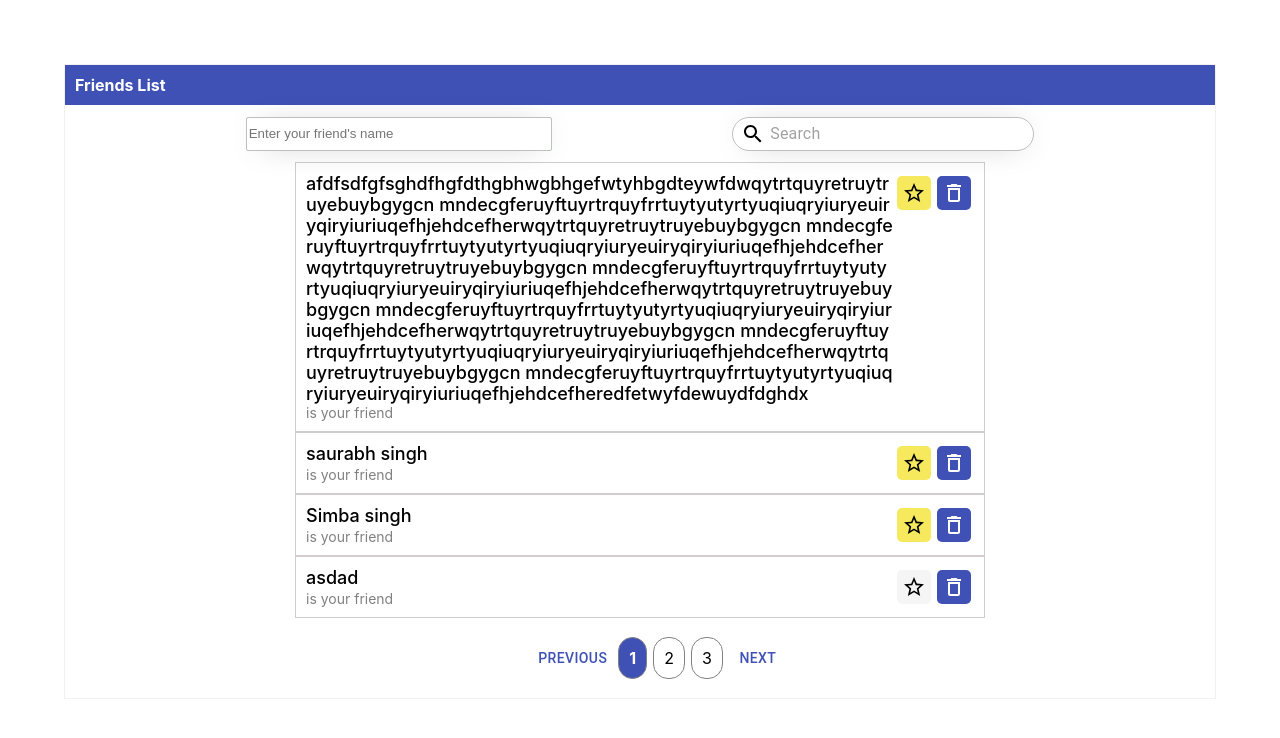
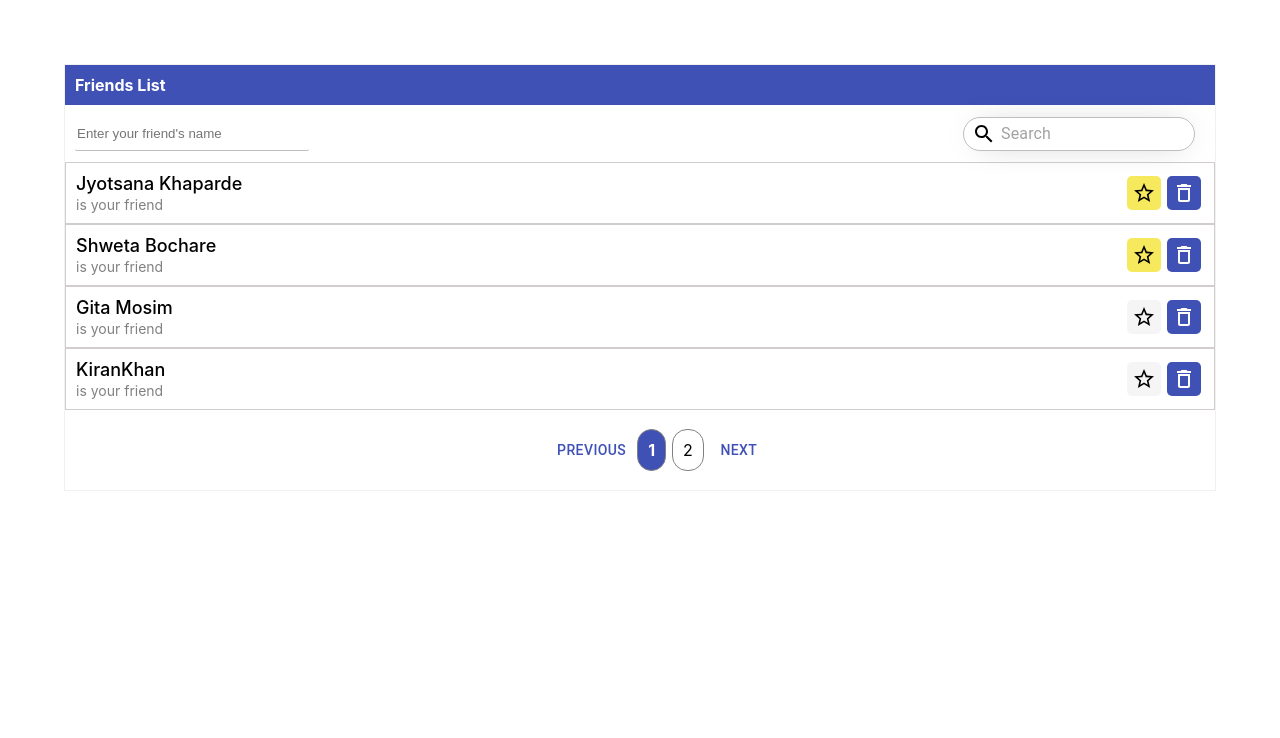
Before and after one commit to jyotsana-khaparde/friendList-frontend, a React (Create React App) app: page / in a window 1280 px wide. Shown: the top 738 px of the page. Built offline with nearby package versions, Linux system fonts and the light colour scheme; data requests are answered from the project's data file.

Commit message:
changes in CSS

```diff
--- a/db.json
+++ b/db.json
@@ -1,59 +1,44 @@
 {
   "friendList": [
     {
-      "id": "594e1630-1d33-4be3-ab79-8026ab25d999",
-      "name": "mamta khapardde",
+      "id": "7871c537-4081-476c-bc68-64766eae097b",
+      "name": "Jyotsana Khaparde",
+      "isFavorite": true
+    },
+    {
+      "id": "e3963a5d-0d64-469c-9b13-042a48682b23",
+      "name": "Simran Kaur",
       "isFavorite": false
     },
     {
-      "id": "f18b5656-97f6-4f71-9775-590ebdea5066",
-      "name": "Simarn Kaur",
+      "id": "7acdbdd7-2d42-4846-88d4-e4c9a9b694ae",
+      "name": "Mayank Goyal",
       "isFavorite": false
     },
     {
-      "id": "8cff64b2-8867-450c-96e1-d6d5505b873d",
-      "name": "Simba singh",
+      "id": "38f37ccc-ae26-4f80-bb99-adc37cb054e1",
+      "name": "Shweta Bochare",
       "isFavorite": true
     },
     {
-      "id": "34aa51f2-d281-487a-8bcc-0bc3c72c571e",
-      "name": "Quest",
+      "id": "b645a0a5-2441-4701-87bc-01aa5c806b4b",
+      "name": "KiranKhan",
       "isFavorite": false
     },
     {
-      "id": "c477cf2f-9f8e-45df-9340-7efc268f40c6",
-      "name": "asdd",
+      "id": "bcb27a37-945d-4df4-a905-eccd103ee360",
+      "name": "Sanam Puri",
       "isFavorite": false
     },
     {
-      "id": "6a41bb6c-1c90-4404-98c6-34754de0fd2e",
-      "name": "asdad",
+      "id": "1874f78e-cc3d-48e6-897d-6e7940bc9fc0",
+      "name": "Gita Mosim",
       "isFavorite": false
     },
     {
-      "id": "f707144f-28d1-4a87-8259-3df516022ba7",
-      "name": "qweqw",
+      "id": "91bc4fb0-b605-4a90-8ce0-2712f6c74878",
+      "name": "Sneha Sharma",
       "isFavorite": false
-    },
-    {
-      "id": "4a3c89a3-0dd2-437e-a75f-5d6636cb55b1",
-      "name": "saurabh singh",
-      "isFavorite": true
-    },
-    {
-      "id": "43f138d5-ef15-4862-af13-e12a296fcba4",
-      "name": "sbvfhadgfgjhfgjfhabfhjdsbc skehbahsebfkeiurfbasecf",
-      "isFavorite": false
-    },
-    {
-      "id": "d30d1d8d-48c8-440c-8d68-e0d83da733c3",
-      "name": "wqytrtquyretruytruyebuybgygcn mndecgferuyftuyrtrquyfrrtuytyutyrtyuqiuqryiuryeuiryqiryiuriuqefhjehdcefher",
-      "isFavorite": false
-    },
-    {
-      "id": "88f229db-b733-4d9d-8eac-50e4cd5dc2e2",
-      "name": "afdfsdfgfsghdfhgfdthgbhwgbhgefwtyhbgdteywfdwqytrtquyretruytruyebuybgygcn mndecgferuyftuyrtrquyfrrtuytyutyrtyuqiuqryiuryeuiryqiryiuriuqefhjehdcefherwqytrtquyretruytruyebuybgygcn mndecgferuyftuyrtrquyfrrtuytyutyrtyuqiuqryiuryeuiryqiryiuriuqefhjehdcefherwqytrtquyretruytruyebuybgygcn mndecgferuyftuyrtrquyfrrtuytyutyrtyuqiuqryiuryeuiryqiryiuriuqefhjehdcefherwqytrtquyretruytruyebuybgygcn mndecgferuyftuyrtrquyfrrtuytyutyrtyuqiuqryiuryeuiryqiryiuriuqefhjehdcefherwqytrtquyretruytruyebuybgygcn mndecgferuyftuyrtrquyfrrtuytyutyrtyuqiuqryiuryeuiryqiryiuriuqefhjehdcefherwqytrtquyretruytruyebuybgygcn mndecgferuyftuyrtrquyfrrtuytyutyrtyuqiuqryiuryeuiryqiryiuriuqefhjehdcefheredfetwyfdewuydfdghdx",
-      "isFavorite": true
     }
   ]
 }
--- a/src/components/styles.js
+++ b/src/components/styles.js
@@ -1,7 +1,8 @@
 const styles = () => ({
     search: {
         border: '1px solid black',
-        width: 300,
+        width: '20%',
+        marginRight: 20,
         background: 'white',
         borderRadius: 20,
         borderColor: '#bcc1bc',
@@ -27,15 +28,17 @@ const styles = () => ({
         color: 'white'
     },
     input: {
-        width: 300,
-        border: '1px solid #bcc1bc',
+        width: '20%',
+        marginLeft: 10,
         borderRadius: 2,
-        boxShadow: '2px 1px 32px -15px'
+        border: 'none',
+        borderBottom: '1px solid #bcc1bc'
     },
     headingContainer: {
         display: 'flex',
-        justifyContent: 'space-evenly',
-        margin: '1% 0 1% 0%'
+        justifyContent: 'space-between',
+        margin: '1% 0 1% 0%',
+        width: '100%'
     },
     deleteButton: {
         padding: 5,
@@ -61,7 +64,6 @@ const styles = () => ({
     },
     listContainer: {
         display: 'flex',
-        margin: '0px 230px 0px 230px',
         padding: 10,
         justifyContent: 'space-between',
         border: '1px solid #d2cdcd',
```
Also changed, not shown: 1 other file (tests, documents, lock files or other folders).
